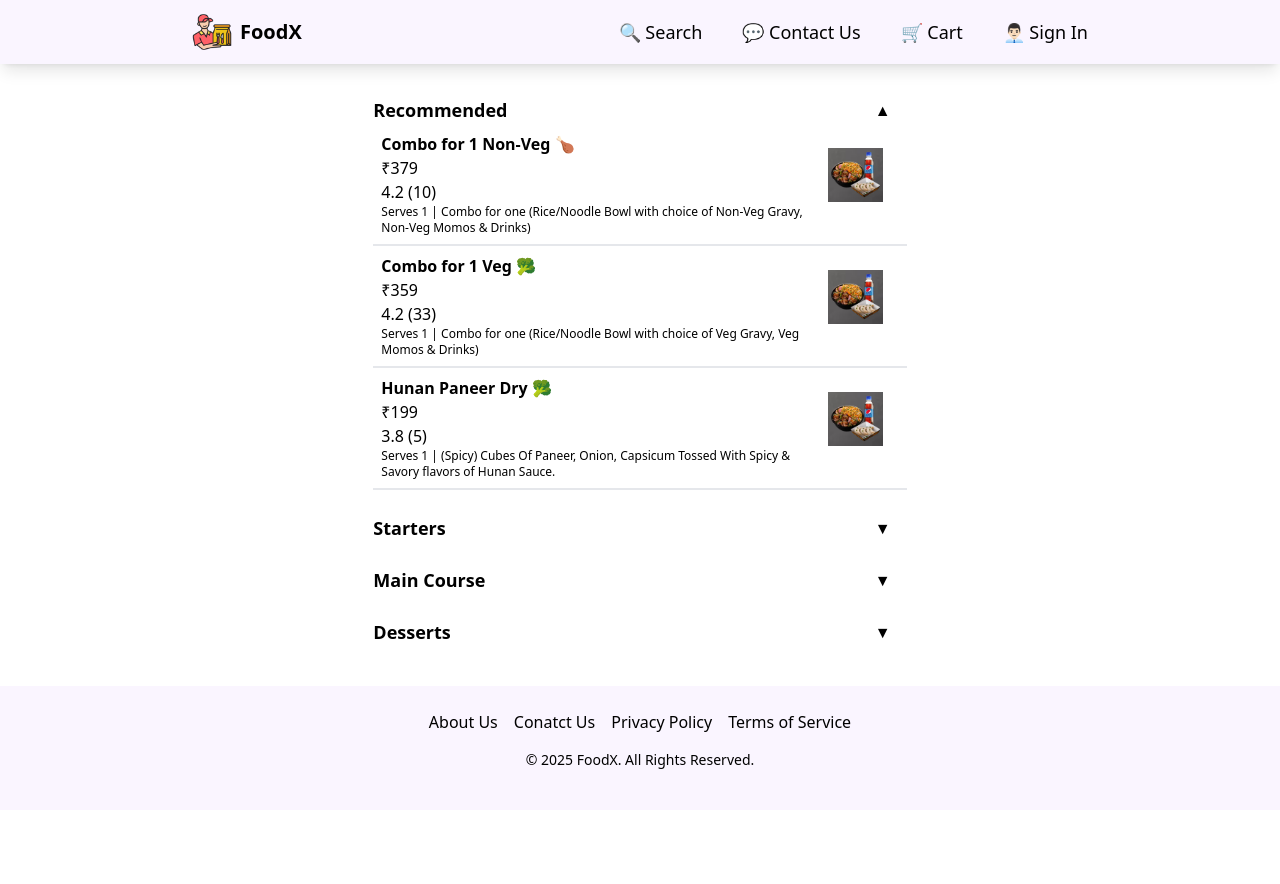
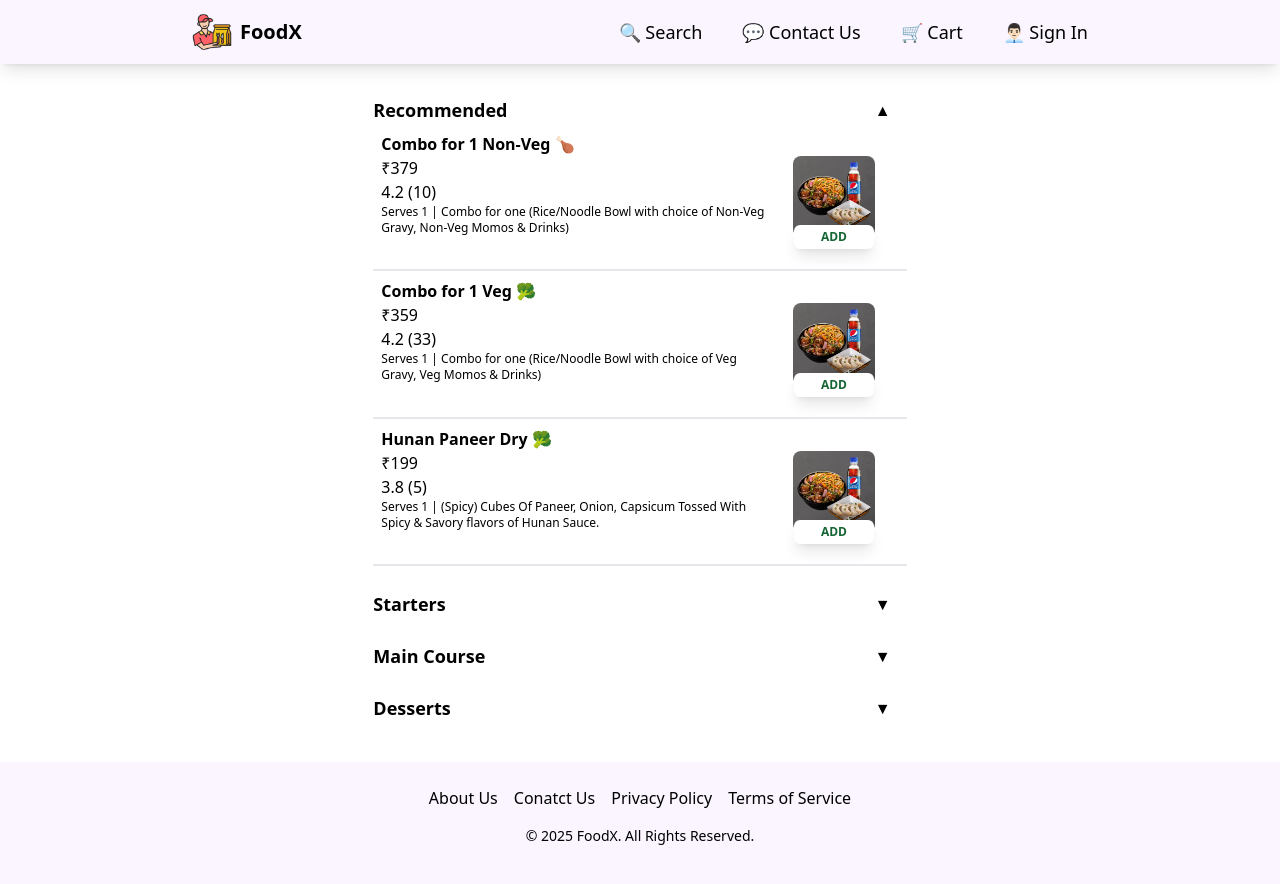
Before and after one commit to shyam1199/foodx, a React (Vite) app: page /restaurant-menu/1 in a window 1280 px wide. Before the commit the page ends 810 px from the top, so only its background shows below. Built offline with nearby package versions, Linux system fonts and the light colour scheme.

Commit message:
add to cart feature added

```diff
--- a/package.json
+++ b/package.json
@@ -10,8 +10,10 @@
     "preview": "vite preview"
   },
   "dependencies": {
+    "@reduxjs/toolkit": "^2.5.0",
     "react": "^18.3.1",
     "react-dom": "^18.3.1",
+    "react-redux": "^9.2.0",
     "react-router-dom": "^7.1.1"
   },
   "devDependencies": {
--- a/src/components/Header.jsx
+++ b/src/components/Header.jsx
@@ -1,16 +1,19 @@
 import React from 'react'
+import { useSelector } from 'react-redux'
+import { Link } from 'react-router-dom'
 
 const Header = () => {
+    const items = useSelector((state) => state.cart.itemIds)
     return (
         <header className='w-full flex justify-between bg-purple-50 h-16 px-48 shadow-lg fixed top-0 left-0 z-10'>
-            <div className='flex items-center space-x-2'>
+            <Link to="/" className='flex items-center space-x-2'>
                 <img alt='Logo' src='/foodx.png' className='h-10 w-10 hover: cursor-pointer' />
                 <div className='text-xl font-bold text-purple hover: cursor-pointer'>FoodX</div>
-            </div>
+            </Link>
             <div className='flex items-center space-x-10 text-lg'>
                 <div className='hover: cursor-pointer' >🔍 Search</div>
                 <div className='hover: cursor-pointer'>💬 Contact Us</div>
-                <div className='hover: cursor-pointer'>🛒 Cart</div>
+                <div className='cursor-pointer hover'>🛒 Cart{items.length ? `(${items.length})` : ""}</div>
                 <div className='hover: cursor-pointer'>👨🏻‍💼 Sign In</div>
             </div>
         </header>
--- a/src/components/Home.jsx
+++ b/src/components/Home.jsx
@@ -1,8 +1,13 @@
 import React from 'react'
+import { Link } from 'react-router-dom'
 
 const Home = () => {
   return (
-    <div>Home</div>
+    <div>
+      <div>Home</div>
+      <Link to="/food-delivery">Food Delivery</Link>
+    </div>
+
   )
 }
 
--- a/src/components/MenuAccordion.jsx
+++ b/src/components/MenuAccordion.jsx
@@ -1,6 +1,6 @@
 import { MenuItem } from '.'
 
-const MenuAccordion = ({ category, items, visibleCategory, setVisibleCategory, index }) => {
+const MenuAccordion = ({ restaurantId, category, items, visibleCategory, setVisibleCategory, index }) => {
     const isVisible = visibleCategory == index;
     return (
         <div className='mb-6'>
@@ -8,7 +8,7 @@ const MenuAccordion = ({ category, items, visibleCategory, setVisibleCategory, i
                 <div className='font-bold text-lg'>{category}</div>
                 <button onClick={() => { setVisibleCategory(isVisible ? null : index) }} className='mr-4'>{isVisible ? "▲" : "▼"}</button>
             </div>
-            {isVisible && items.map((item, k) => (<MenuItem key={k} {...item} />))}
+            {isVisible && items.map((item, k) => (<MenuItem key={k} {...item} restaurantId={restaurantId} />))}
         </div>
     )
 }
--- a/src/components/MenuItem.jsx
+++ b/src/components/MenuItem.jsx
@@ -1,16 +1,27 @@
 import React from 'react'
+import { useDispatch, useSelector } from 'react-redux'
+import { addToCart } from '../reducers/cartSlice';
 
-const MenuItem = ({ id, name, type, price, rating, reviews, description, image, customizable }) => {
+const MenuItem = ({ restaurantId, id, name, type, price, rating, reviews, description, image, customizable }) => {
+    const dispatch = useDispatch();
+    const addItemToCart = () => {
+        dispatch(addToCart({ resId: restaurantId, itemId: id }))
+    }
+
     return (
         <div className='flex justify-between p-2 border-b-2 border-gray'>
-            <div className='w-10/12'>
+            <div className='w-9/12'>
                 <div className='font-semibold'>{name} {type == "Veg" ? "🥦" : "🍗"}</div>
                 <div>₹{price}</div>
                 <div>{rating} ({reviews})</div>
                 <div className='text-xs'>{description}</div>
             </div>
-            <div className='w-2/12 p-4'>
-                <img className='' alt='Item Image' src={image} />
+            <div className='w-3/12 p-6 relative'>
+                <img className='w-full rounded-lg' alt='Item Image' src={image} />
+                <button className='absolute w-20 left-1/2 transform -translate-x-1/2 -translate-y-1/2 text-xs font-semibold shadow-lg bg-white text-green-800 py-1 rounded-md'
+                    onClick={addItemToCart}>
+                    ADD
+                </button>
                 {/* {customizable && <div>customizable</div>} */}
             </div>
         </div>
--- a/src/components/RestaurantMenu.jsx
+++ b/src/components/RestaurantMenu.jsx
@@ -1,10 +1,12 @@
 import { useEffect, useState } from 'react'
 import menuData from "../data/restaurnatMenu.json"
 import { MenuAccordion } from '.';
+import { useParams } from 'react-router-dom';
 
 const RestaurantMenu = () => {
     const [menu, setMenu] = useState();
     const [visibleCategory, setVisibleCategory] = useState(0);
+    const { restaurantId } = useParams()
     useEffect(() => {
         setTimeout(() => { setMenu(menuData) }, 1000)
     }, [])
@@ -13,7 +15,17 @@ const RestaurantMenu = () => {
 
     return (
         <div className='w-5/12 mx-auto'>
-            {menu.map((category, index) => (<MenuAccordion {...category} key={index} index={index} visibleCategory={visibleCategory} setVisibleCategory={setVisibleCategory} />))}
+            {
+                menu.map((category, index) => (
+                    <MenuAccordion
+                        key={index}
+                        {...category}
+                        index={index}
+                        visibleCategory={visibleCategory}
+                        setVisibleCategory={setVisibleCategory}
+                        restaurantId={restaurantId}
+                    />))
+            }
         </div>
     )
 }
--- a/src/data/restaurnatMenu.json
+++ b/src/data/restaurnatMenu.json
@@ -3,6 +3,7 @@
         "category": "Recommended",
         "items": [
             {
+                "id": 101,
                 "name": "Combo for 1 Non-Veg",
                 "type": "Non-Veg",
                 "price": 379,
@@ -13,6 +14,7 @@
                 "customizable": true
             },
             {
+                "id": 102,
                 "name": "Combo for 1 Veg",
                 "type": "Veg",
                 "price": 359,
@@ -23,6 +25,7 @@
                 "customizable": true
             },
             {
+                "id": 103,
                 "name": "Hunan Paneer Dry",
                 "type": "Veg",
                 "price": 199,
@@ -40,6 +43,7 @@
         "category": "Starters",
         "items": [
             {
+                "id": 104,
                 "name": "Chicken Lollipop",
                 "type": "Non-Veg",
                 "price": 299,
@@ -50,6 +54,7 @@
                 "customizable": false
             },
             {
+                "id": 105,
                 "name": "Spring Rolls",
                 "type": "Veg",
                 "price": 149,
@@ -65,6 +70,7 @@
         "category": "Main Course",
         "items": [
             {
+                "id": 106,
                 "name": "Butter Chicken",
                 "type": "Non-Veg",
                 "price": 399,
@@ -75,6 +81,7 @@
                 "customizable": false
             },
             {
+                "id": 107,
                 "name": "Paneer Butter Masala",
                 "type": "Veg",
                 "price": 299,
@@ -90,6 +97,7 @@
         "category": "Desserts",
         "items": [
             {
+                "id": 108,
                 "name": "Gulab Jamun",
                 "type": "Veg",
                 "price": 99,
@@ -100,6 +108,7 @@
                 "customizable": false
             },
             {
+                "id": 109,
                 "name": "Chocolate Brownie",
                 "type": "Veg",
                 "price": 149,
--- a/src/main.jsx
+++ b/src/main.jsx
@@ -4,18 +4,22 @@ import { BrowserRouter, Route, Routes } from "react-router-dom"
 import { ContactUs, Home, FoodDelivery, RestaurantMenu } from "./components"
 import App from './App.jsx'
 import './index.css'
+import { Provider } from 'react-redux'
+import store from './store.js'
 
 createRoot(document.getElementById('root')).render(
   <StrictMode>
+    <Provider store={store}>
       <BrowserRouter>
         <Routes>
           <Route path="/" element={<App />} >
             <Route index element={<Home />} />
             <Route path="/contact-us" element={<ContactUs />} />
             <Route path="/food-delivery" element={<FoodDelivery />} />
-          <Route path="/restaurant-menu/:id" element={<RestaurantMenu />} />
+            <Route path="/restaurant-menu/:restaurantId" element={<RestaurantMenu />} />
           </Route>
         </Routes>
       </BrowserRouter>
+    </Provider>
   </StrictMode>,
 )
--- /dev/null
+++ b/src/reducers/cartSlice.js
@@ -0,0 +1,21 @@
+import { createSlice } from "@reduxjs/toolkit";
+
+const cartSlice = createSlice({
+    name: "cartSlice",
+    initialState: { resId: null, itemIds: [] },
+    reducers: {
+        addToCart: (state, { payload }) => {
+            if (state.resId != payload.resId) {
+                state.resId = payload.resId
+                state.itemIds = []
+            }
+            state.itemIds.push(payload.itemId)
+        },
+        removeFromCart: (state, { payload }) => {
+            state.itemIds = state.itemIds.filter((value) => value != payload.itemId)
+            if (!state.itemIds.length) state.resId = null
+        }
+    }
+})
+export const { addToCart, removeFromCart } = cartSlice.actions
+export default cartSlice.reducer
--- /dev/null
+++ b/src/store.js
@@ -0,0 +1,10 @@
+import { configureStore } from "@reduxjs/toolkit";
+import cartSlice from "./reducers/cartSlice";
+
+const store = configureStore({
+    reducer: {
+        cart: cartSlice
+    }
+})
+
+export default store
```
Also changed, not shown: 2 other files (tests, documents, lock files or other folders). Lines whose indentation alone changed are shown as unchanged.
